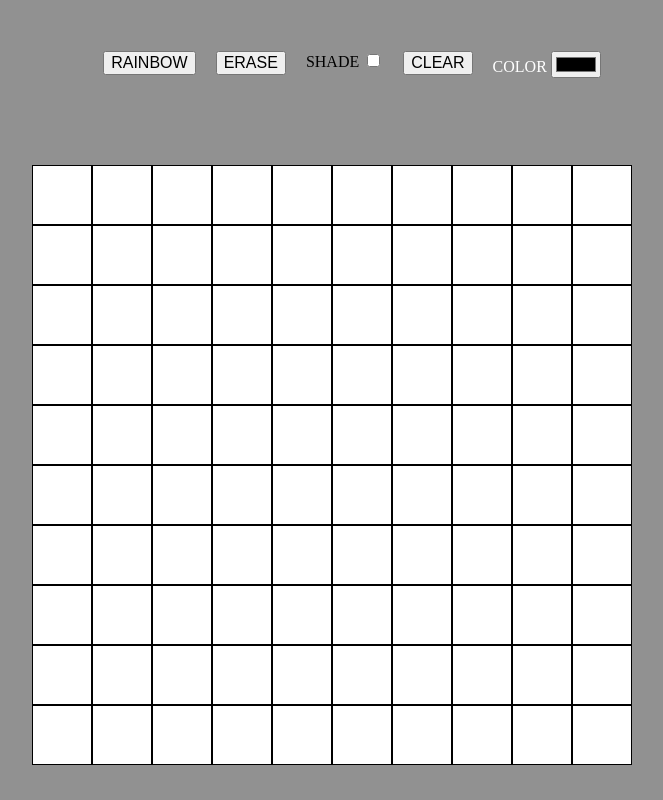
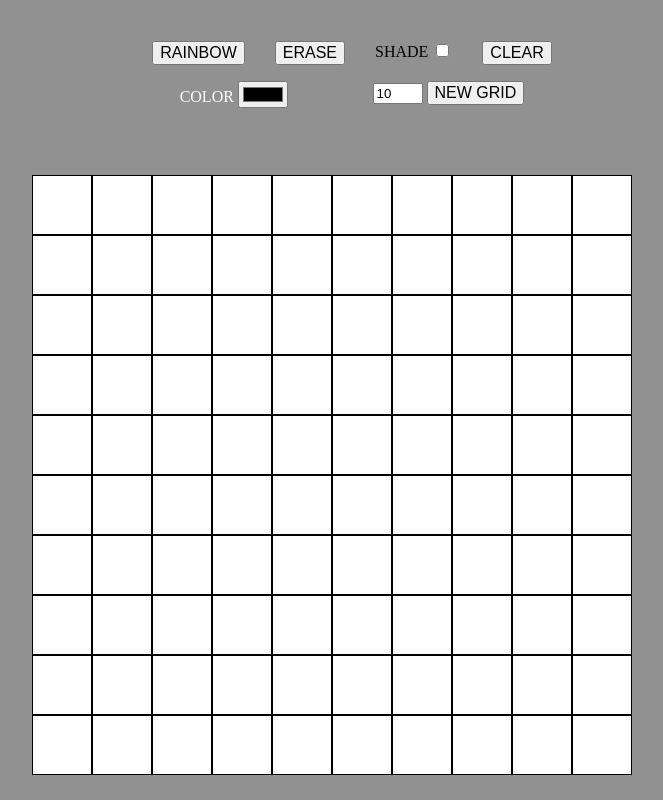
Before and after one commit to sanjayJ369/Etch-a-Sketch, a plain HTML site: page index.html in a window 1280 px wide. Shown: the whole page, without its empty margins (308-971 px from the left). Drawn offline with Linux system fonts and the light colour scheme.

Commit message:
add feature to change grid size
added a feature to change the grid size without
reloading the entire page

```diff
--- a/index.html
+++ b/index.html
@@ -17,9 +17,15 @@
                 <input id="shade" type="checkbox">
             </li>
             <li><button id = "clear">CLEAR</button></li>
+        </ul>
+        <ul class="features">
             <li class="colorPicker">
                 <label for="colorPicker">COLOR</label>
                 <input id="colorPicker" type="color" value="rgba(0,0,20,1)">
+            </li>
+            <li>
+                <input id="gridSize" type="number" value = 10>
+                <button id = "newGrid">NEW GRID</button>
             </li>
         </ul>
     </nav>
--- a/script.js
+++ b/script.js
@@ -175,3 +175,13 @@ colorPicker.addEventListener("input", (e) => {
 colorPicker.addEventListener("click", (e) => {
     colorMode = "none";
 })
+
+
+
+//code to generate new grid
+const newGrid = document.querySelector("#newGrid");
+newGrid.addEventListener("click", (e) => {
+    pixelCount = document.querySelector("#gridSize").value;
+    if (pixelCount >= 100) pixelCount = 100;
+    createSketchpad(pixelCount);
+})
--- a/styles.css
+++ b/styles.css
@@ -45,7 +45,12 @@ button {
 }
 .features {
     display: flex;
-    gap: 20px;
+    justify-content: space-around;
+    gap: 30px;
+}
+
+#gridSize {
+    max-width: 50px;
 }
 
 .colorPicker {
```
